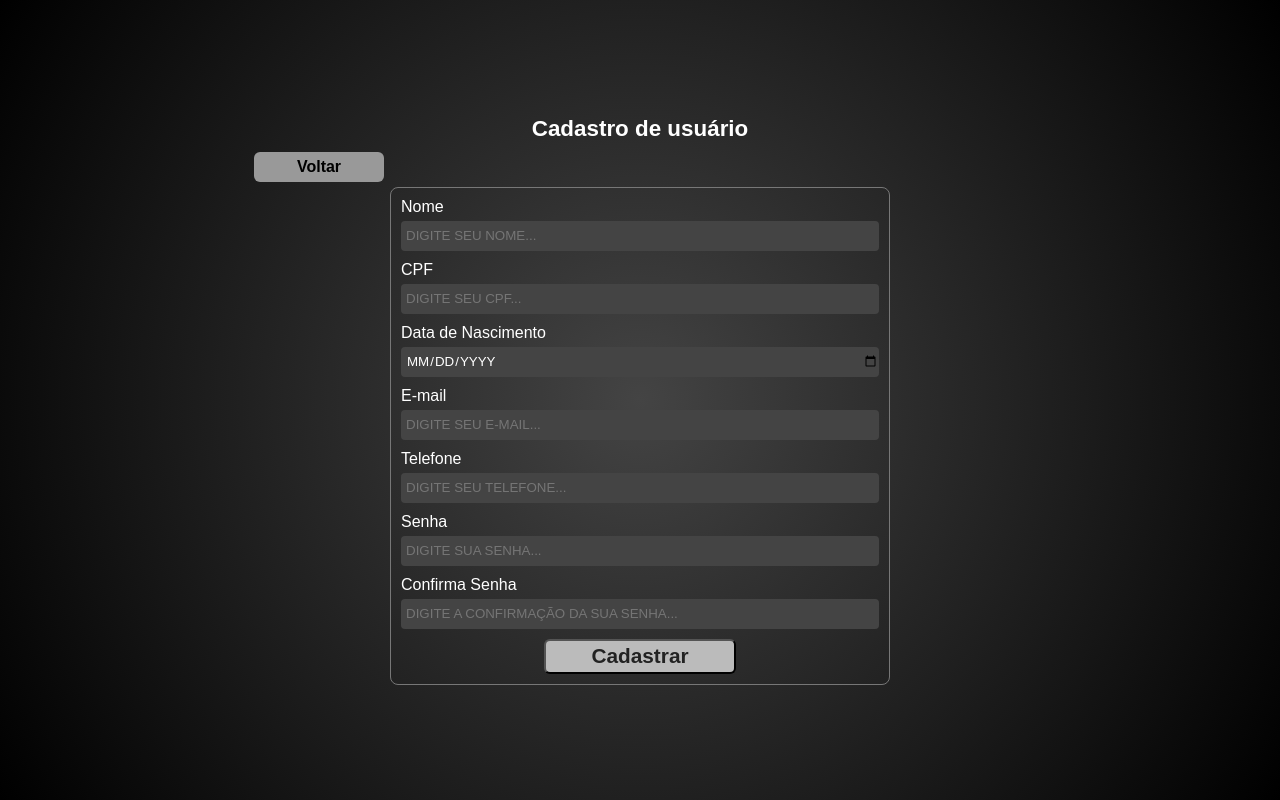
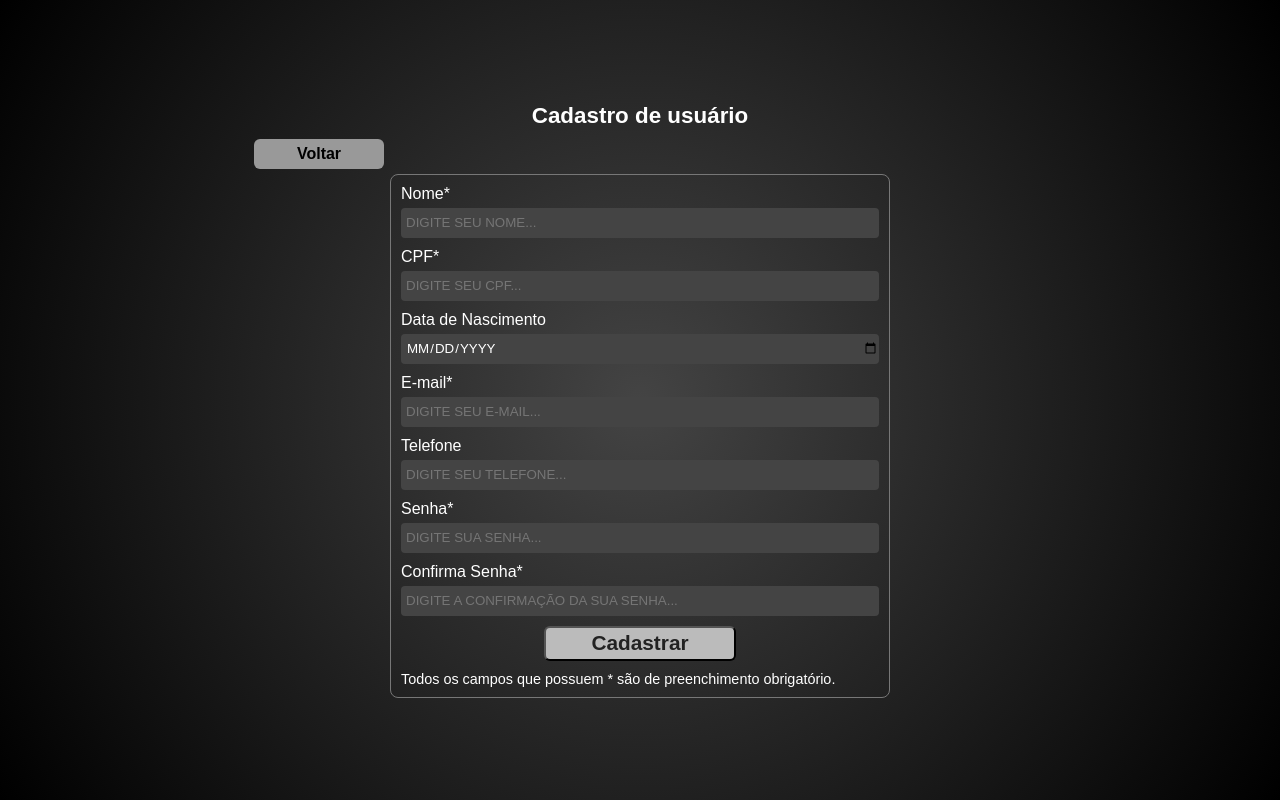
Before and after one commit to guilhermearaujo14/InvestimentoFrontEnd, a React (Vite) app: page /cadastroUsuario in a window 1280 px wide. Built offline with nearby package versions, Linux system fonts and the light colour scheme.

Commit message:
Alteração nas logicas de contadores, para trazer os novos valores, inserido também o popUp de carregando, inserido uma mensagem de alerta na tela de cadastro de usuario, e uma validação na logica de formtadar moeda.

```diff
--- a/src/components/Contador/index.jsx
+++ b/src/components/Contador/index.jsx
@@ -1,3 +1,5 @@
+
+import FormataMoeda from '../../utils/FormataMoeda';
 import './style.css';
 
 // eslint-disable-next-line react/prop-types
@@ -6,7 +8,7 @@ function Contador({ valor, titulo, porcentagem}){
     return(
 
         <div className="container-item-contador">
-            <span className='porcentagem-valor'>{ new Intl.NumberFormat('pt-BR', {style: 'currency', currency:'BRL'}).format(valor)}</span>
+            <span className='porcentagem-valor'>{ FormataMoeda(valor)}</span>
             <span className='porcentagem'>{ porcentagem + '%' }</span>
             <span>{ titulo }</span>
         </div>
--- a/src/pages/CadastroUsuario/index.jsx
+++ b/src/pages/CadastroUsuario/index.jsx
@@ -62,25 +62,25 @@ function CadastroUsuario(){
             </div>
             <div className="container-form-cadastro">
                 <form className="formulario-cadastro" onSubmit={validaDados} method="post">
-                    <label htmlFor="nome">Nome</label>
+                    <label htmlFor="nome">Nome*</label>
                     <input type="text" placeholder="Digite seu nome..." name="nome" required value={usuario.nome} onChange={(e)=> setUsuario({...usuario, nome: e.target.value})}/>
 
-                    <label htmlFor="cpf">CPF</label>
-                    <input type="text" placeholder="Digite seu CPF..."  name="cpf" value={usuario.cpf} onChange={(e)=>setUsuario({...usuario, cpf: e.target.value})}/>
+                    <label htmlFor="cpf">CPF*</label>
+                    <input type="text" placeholder="Digite seu CPF..."  name="cpf" required value={usuario.cpf} onChange={(e)=>setUsuario({...usuario, cpf: e.target.value})}/>
 
                     <label htmlFor="dataNascimento">Data de Nascimento</label>
                     <input type="date" name="dataNascimento" value={usuario.dataNascimento} onChange={(e)=>setUsuario({...usuario, dataNascimento: e.target.value})}/>
 
-                    <label htmlFor="email">E-mail</label>
-                    <input type="email" placeholder="Digite seu E-mail..."  name="email" value={usuario.email} onChange={(e)=>setUsuario({...usuario, email: e.target.value})}/>
+                    <label htmlFor="email">E-mail*</label>
+                    <input type="email" placeholder="Digite seu E-mail..."  name="email" required value={usuario.email} onChange={(e)=>setUsuario({...usuario, email: e.target.value})}/>
 
                     <label htmlFor="telefone">Telefone</label>
-                    <input type="number" placeholder="Digite seu telefone..."  name="telefone" value={usuario.telefone} onChange={(e)=>setUsuario({...usuario, telefone: e.target.value})}/>
+                    <input type="number" placeholder="Digite seu telefone..."  name="telefone"  value={usuario.telefone} onChange={(e)=>setUsuario({...usuario, telefone: e.target.value})}/>
 
-                    <label htmlFor="senha">Senha</label>
+                    <label htmlFor="senha">Senha*</label>
                     <input type="password" placeholder="Digite sua senha..."  name="senha" value={usuario.senha} onChange={(e)=>setUsuario({...usuario, senha: e.target.value})}/>
 
-                    <label htmlFor="confirmaSenha">Confirma Senha</label>
+                    <label htmlFor="confirmaSenha">Confirma Senha*</label>
                     <input type="password" placeholder="Digite a confirmação da sua senha..."  name="confirmaSenha" value={usuario.confirmaSenha} onChange={(e)=>setUsuario({...usuario, confirmaSenha: e.target.value})}/>
 
                     <div className="container-botao-form">
@@ -88,6 +88,9 @@ function CadastroUsuario(){
                     </div>
 
                 </form>
+                <div className="container-info">
+                    <span>Todos os campos que possuem * são de preenchimento obrigatório.</span>
+                </div>
             </div>
             <ToastContainer />
         </div>
--- a/src/pages/CadastroUsuario/style.css
+++ b/src/pages/CadastroUsuario/style.css
@@ -82,3 +82,7 @@
     color: #222;
     transition: 0.8s;
 }
+.container-info{
+    margin-top: 10px;
+    font-size: 0.9em;
+}
--- a/src/pages/Home/index.jsx
+++ b/src/pages/Home/index.jsx
@@ -1,9 +1,9 @@
 import './style.css';
 import Navbar from '../../components/navbar';
 import { useEffect, useState } from 'react';
-import { toast } from 'react-toastify'
+import { toast } from 'react-toastify';
 import api from '../../services/api';
-
+import Carregando from '../../components/Modal/Carregando/Carregando';
 import Contador from '../../components/Contador';
 
 
@@ -11,6 +11,7 @@ function Home(){
     const UsuarioLogado = sessionStorage.getItem('UserName');
     const UsuarioID = sessionStorage.getItem('UsuarioID')
      const [dados, setDados] = useState({})
+     const [isCarregando, setIsCarregando] = useState(false)
 
     if(!UsuarioID){
         return(
@@ -30,13 +31,16 @@ function Home(){
     // eslint-disable-next-line react-hooks/rules-of-hooks
     useEffect(()=>{
         async function CarregarDadosTela(UsuarioID){
+            setIsCarregando(true)
             try {
-                const result = await api.get(`contadoresByUsuario/${UsuarioID}`);
+                const result = await api.get(`Totalizadores/${UsuarioID}`);
                 let [data] = await result.data;
                 setDados(data)
                 //console.log(dados);
             } catch (error) {
                 toast.warning(error.message, {position: 'top-center'})
+            }finally{
+                setIsCarregando(false)
             }}
             CarregarDadosTela(UsuarioID)
     },[])
@@ -48,14 +52,14 @@ function Home(){
                 <h1 className='titulo-saudacao'>Bem-Vindo, {UsuarioLogado}!</h1>
             </div>
             <div className="container-contadores">
-                            <Contador valor={dados.TOTAL} titulo='Total' porcentagem={100} />
-                            <Contador valor={dados.TOTAL_ACOES} titulo='Ações' porcentagem={dados.PORCENTAGEM_ACOES} />
-                            <Contador valor={dados.TOTAL_FIIS} titulo='FIIs' porcentagem={dados.PORCENTAGEM_FIIS} />
-                            <Contador valor={dados.TOTAL_ETFS} titulo='ETFs' porcentagem={dados.PORCENTAGEM_ETFS} />
-                            <Contador valor={dados.TOTAL_BDRS} titulo='BDRs' porcentagem={dados.PORCENTAGEM_BDRS} />
+                            <Contador valor={dados.TotalGeral} titulo='Total' porcentagem={100} />
+                            <Contador valor={dados.TotalAcoes} titulo='Ações' porcentagem={dados.PorcentagemAcoes} />
+                            <Contador valor={dados.TotalFiis} titulo='FIIs' porcentagem={dados.PorcentagemFiis} />
+                            <Contador valor={dados.TotalETF} titulo='ETFs' porcentagem={dados.PorcentagemETF} />
+                            <Contador valor={dados.TotalBDR} titulo='BDRs' porcentagem={dados.PorcentagemBDR} />
 
             </div>
-
+        <Carregando isOpen={isCarregando} mensagem={''} />
        </div>
     )
 }
--- a/src/utils/FormataMoeda.js
+++ b/src/utils/FormataMoeda.js
@@ -1,7 +1,11 @@
 
 function FormataMoeda(valor){
-    let valorFormatado = valor.toLocaleString('pt-BR', {style: 'currency', currency: 'BRL'});
-    return valorFormatado
+    if(valor === undefined || valor == 0){
+        0
+    }else{
+        let valorFormatado = valor.toLocaleString('pt-BR', {style: 'currency', currency: 'BRL'});
+        return valorFormatado
+    }
 }
 
 export default FormataMoeda;
```
